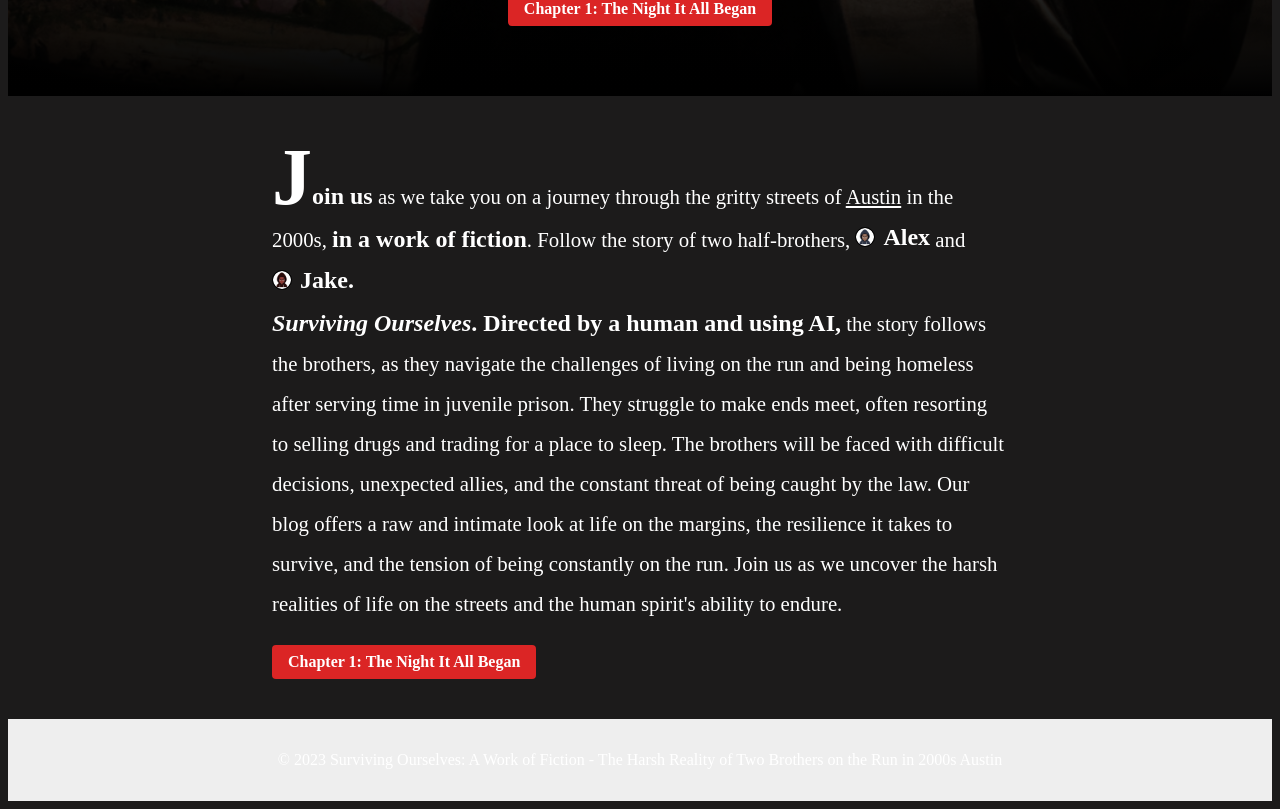
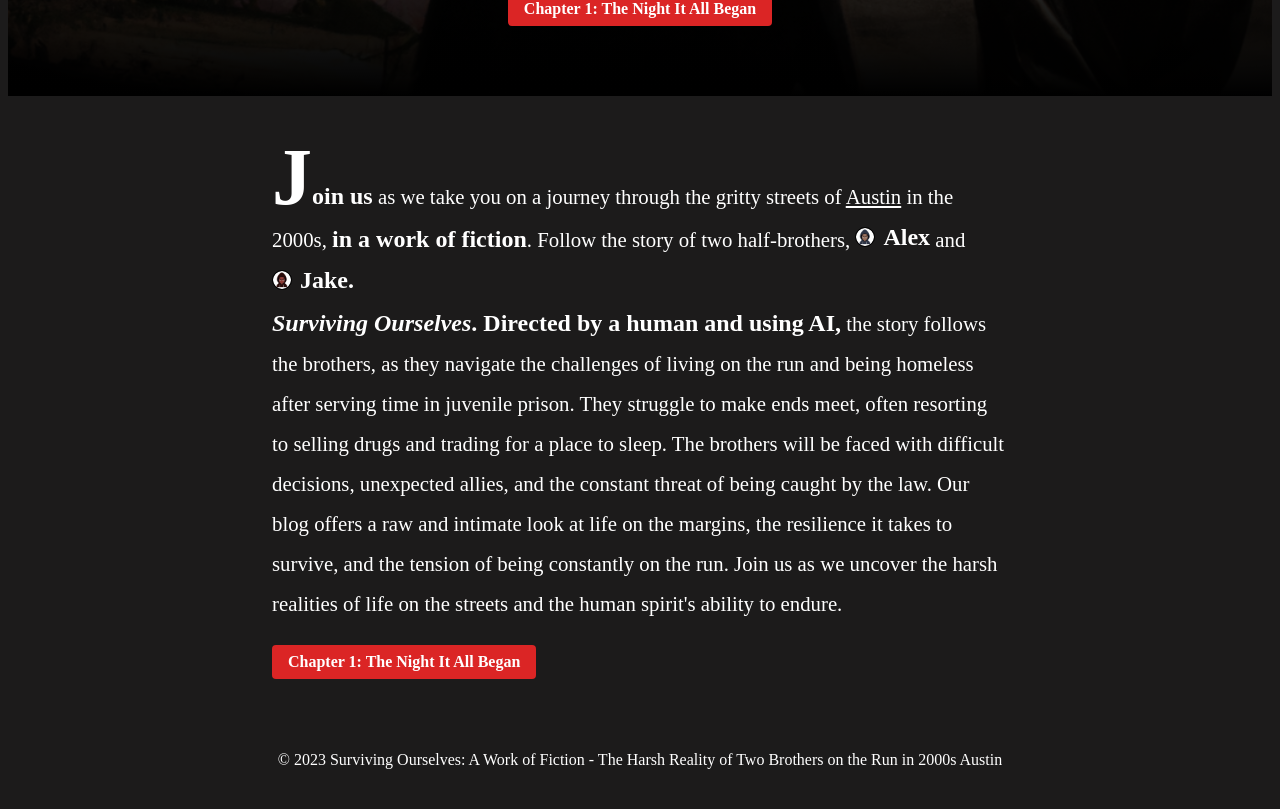
Before and after one commit to SelfTaughtCoder78704/surviving_ourselves_blog, a SvelteKit app: page / in a window 1280 px wide. Shown: the part 398-1207 px from the top of the page. Built offline with nearby package versions, Linux system fonts and the light colour scheme.

Commit message:
darkened theme

```diff
--- a/src/routes/+layout.svelte
+++ b/src/routes/+layout.svelte
@@ -48,7 +48,7 @@
 
   footer {
     padding: 1rem;
-    background: #eee;
+    background-color: #1c1b1b;
     text-align: center;
   }
 </style>
```
